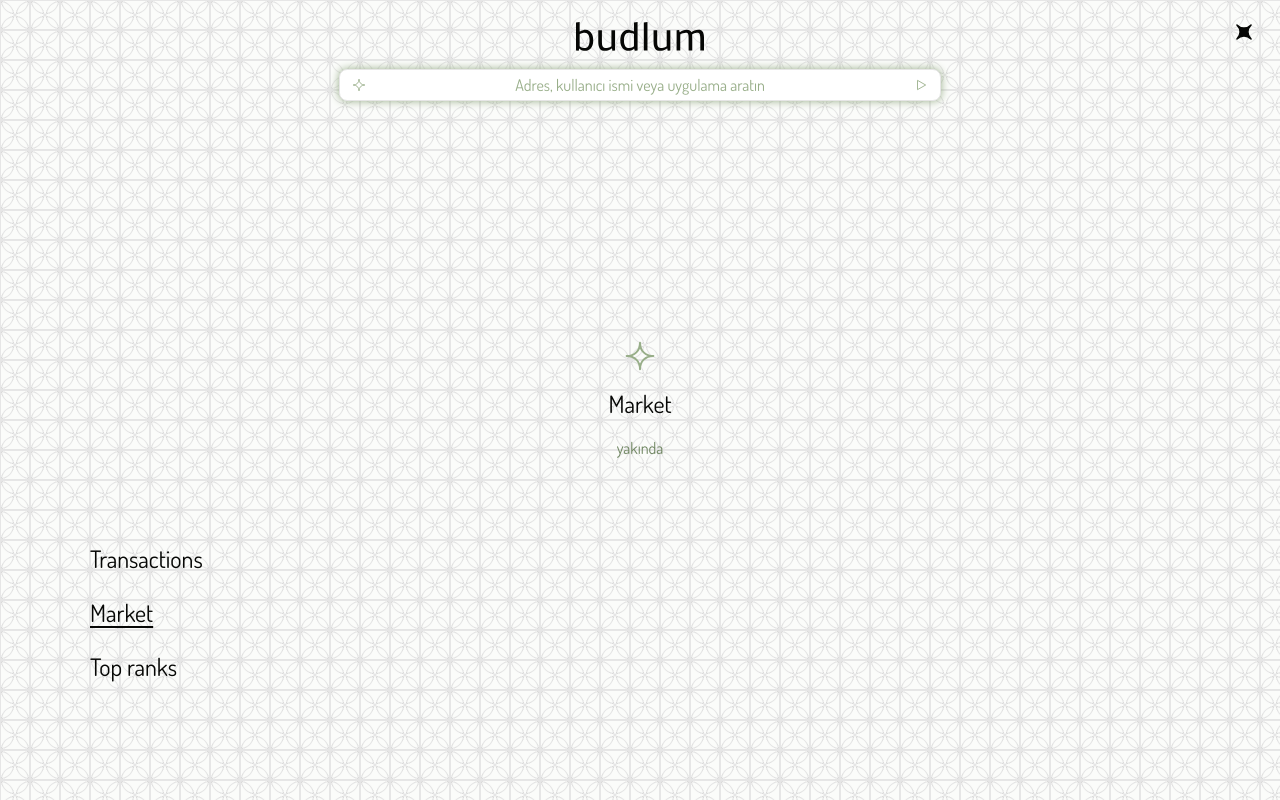
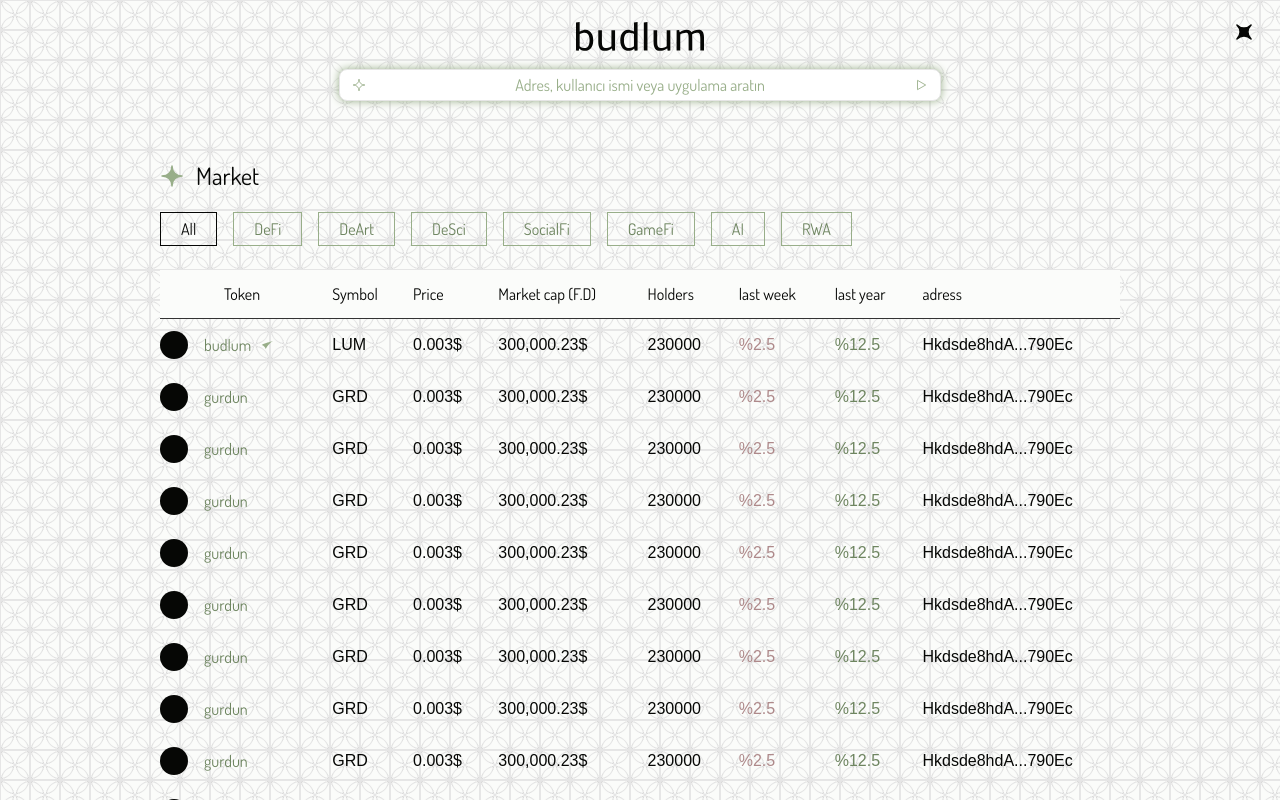
Before and after one commit to budlum-xyz/budlum.com, a Next.js app: page /market in a window 1280 px wide. Built offline with nearby package versions, Linux system fonts and the light colour scheme; a web font is replaced by a local one.

Commit message:
nfts drawer + secretField auto-hide

```diff
--- a/src/app/globals.css
+++ b/src/app/globals.css
@@ -85,6 +85,12 @@
   }
 }
 
+/* Göz hover'ı — hücrelerin çevresinde sage hitbox çizgileri (Figma 2972:2406) */
+.eyes-grid svg:hover rect {
+  stroke: var(--sage);
+  stroke-width: 1.5;
+}
+
 @media (prefers-reduced-motion: reduce) {
   *,
   *::before,
--- a/src/app/market/page.tsx
+++ b/src/app/market/page.tsx
@@ -1,17 +1,85 @@
+import { CategoryTabs } from "@/features/explorer/components/CategoryTabs";
 import { ExplorerShell } from "@/features/explorer/components/ExplorerShell";
 import { Sparkle } from "@/features/explorer/components/glyphs";
+import { COPY } from "@/features/explorer/copy";
+import { MARKET_ROWS } from "@/features/explorer/queries/fixtures";
+import { shortAddress } from "@/features/explorer/utils/format";
 
-/** Market — spec kararı: route placeholder; içerik koyu temada tasarlanmış, Faz 2'de gelecek. */
-export default function MarketPage() {
+/** Market — token listesi tablosu (Figma 2413:2181, koyu tasarım; her iki temada token'larla çalışır). */
+export default async function MarketPage({
+  searchParams,
+}: {
+  searchParams: Promise<{ cat?: string }>;
+}) {
+  const { cat = "All" } = await searchParams;
+  const c = COPY.market.columns;
+
   return (
-    <ExplorerShell>
-      <main className="absolute inset-0 flex items-center justify-center" aria-label="market">
-        <div className="flex flex-col items-center gap-4 text-center">
-          <Sparkle className="size-8 text-sage" />
-          <h1 className="text-2xl">Market</h1>
-          <p className="text-base text-sage-dark">yakında</p>
+    <ExplorerShell hideNav>
+      <main className="absolute inset-0" aria-label="market">
+        <div className="flex h-full flex-col px-[12.5vw] pt-[160px]">
+          <div className="flex items-center gap-3">
+            <Sparkle filled className="size-6 text-sage" />
+            <h1 className="text-2xl">{COPY.market.title}</h1>
+          </div>
+
+          <div className="mt-5">
+            <CategoryTabs base="/market" active={cat} />
+          </div>
+
+          <div className="mt-6 min-h-0 flex-1 overflow-y-auto pb-8">
+            <table className="w-full border-collapse">
+              <thead className="sticky top-0 z-10">
+                <tr className="border-b border-border text-left text-base font-normal">
+                  {[c.token, c.symbol, c.price, c.marketCap, c.holders, c.lastWeek, c.lastYear, c.address].map(
+                    (h) => (
+                      <th key={h} className="bg-canvas py-3 pr-4 font-normal first:pl-16">
+                        {h}
+                      </th>
+                    ),
+                  )}
+                </tr>
+              </thead>
+              <tbody>
+                {MARKET_ROWS.map((row) => (
+                  <tr key={row.id} className="font-data text-base">
+                    <td className="py-3 pr-4">
+                      <span className="flex items-center gap-4">
+                        {/* bg-ink: koyu temada beyaz daire (Figma), açıkta koyu — her ikisinde görünür */}
+                        <span aria-hidden className="size-7 shrink-0 rounded-full bg-ink" />
+                        <span className="flex items-center gap-2 font-ui text-sage-dark">
+                          {row.token}
+                          {row.verified ? <VerifiedGlyph className="size-4 text-sage" /> : null}
+                        </span>
+                      </span>
+                    </td>
+                    <td className="py-3 pr-4">{row.symbol}</td>
+                    <td className="py-3 pr-4">{row.price}</td>
+                    <td className="py-3 pr-4">{row.marketCap}</td>
+                    <td className="py-3 pr-4">{row.holders}</td>
+                    <td className="py-3 pr-4 text-token-rose">{row.lastWeek}</td>
+                    <td className="py-3 pr-4 text-sage-dark">{row.lastYear}</td>
+                    <td className="py-3" title={row.address}>
+                      {shortAddress(row.address, 10, 5)}
+                    </td>
+                  </tr>
+                ))}
+              </tbody>
+            </table>
+          </div>
         </div>
       </main>
     </ExplorerShell>
   );
 }
+
+function VerifiedGlyph({ className }: { className?: string }) {
+  return (
+    <svg viewBox="0 0 24 24" fill="none" className={className} aria-label="doğrulanmış">
+      <path
+        d="M4 12C7 13 9 15 10 18C13 13 16 9 21 6C15 8 11 8 4 12Z"
+        fill="currentColor"
+      />
+    </svg>
+  );
+}
--- a/src/app/top-ranks/page.tsx
+++ b/src/app/top-ranks/page.tsx
@@ -1,15 +1,51 @@
+import { CategoryTabs } from "@/features/explorer/components/CategoryTabs";
 import { ExplorerShell } from "@/features/explorer/components/ExplorerShell";
-import { Sparkle } from "@/features/explorer/components/glyphs";
+import { AppIcon, Sparkle } from "@/features/explorer/components/glyphs";
+import { COPY } from "@/features/explorer/copy";
+import { TRENDING_ROWS } from "@/features/explorer/queries/fixtures";
 
-/** Top ranks — spec kararı: route placeholder; içerik Faz 2'de gelecek. */
-export default function TopRanksPage() {
+/** Top ranks (Revaştakiler) — numaralı uygulama sıralaması (Figma 2277:28). */
+export default async function TopRanksPage({
+  searchParams,
+}: {
+  searchParams: Promise<{ cat?: string }>;
+}) {
+  const { cat = "All" } = await searchParams;
+
   return (
-    <ExplorerShell>
-      <main className="absolute inset-0 flex items-center justify-center" aria-label="top ranks">
-        <div className="flex flex-col items-center gap-4 text-center">
-          <Sparkle className="size-8 text-sage" />
-          <h1 className="text-2xl">Top ranks</h1>
-          <p className="text-base text-sage-dark">yakında</p>
+    <ExplorerShell hideNav>
+      <main className="absolute inset-0" aria-label="top ranks">
+        <div className="flex h-full flex-col px-[12.5vw] pt-[160px]">
+          <div className="flex items-center gap-3">
+            <Sparkle filled className="size-6 text-sage" />
+            <h1 className="text-2xl">{COPY.nav.topRanks}</h1>
+          </div>
+
+          <div className="mt-5">
+            <CategoryTabs base="/top-ranks" active={cat} />
+          </div>
+
+          <ol className="mt-8 flex min-h-0 flex-1 flex-col gap-4 overflow-y-auto pb-4">
+            {TRENDING_ROWS.map((row) => (
+              <li key={row.rank} className="flex items-center gap-5">
+                <span className="w-6 shrink-0 text-right font-data text-lg text-muted">
+                  {row.rank}
+                </span>
+                <AppIcon icon={row.icon} />
+                <span className="flex flex-col leading-tight">
+                  <span className="text-base">{row.name}</span>
+                  <span className="text-sm text-sage-dark">{row.category}</span>
+                </span>
+              </li>
+            ))}
+          </ol>
+
+          <button
+            type="button"
+            className="mb-8 w-fit text-base text-sage-dark underline underline-offset-4 hover:opacity-70"
+          >
+            {COPY.market.allApps}
+          </button>
         </div>
       </main>
     </ExplorerShell>
--- /dev/null
+++ b/src/features/explorer/components/CategoryTabs.tsx
@@ -0,0 +1,29 @@
+import Link from "next/link";
+import { MARKET_CATEGORIES } from "../queries/fixtures";
+
+/**
+ * Kategori filtre pilleri — Figma Market/Revaştakiler: çerçeveli dikdörtgenler,
+ * aktif olan ink, diğerleri sage çerçeveli. Filtre görsel (mock veri tek kategori).
+ */
+export function CategoryTabs({ base, active }: { base: string; active: string }) {
+  return (
+    <div className="flex flex-wrap items-center gap-4">
+      {MARKET_CATEGORIES.map((cat) => {
+        const isActive = cat === active;
+        return (
+          <Link
+            key={cat}
+            href={cat === "All" ? base : `${base}?cat=${encodeURIComponent(cat)}`}
+            replace
+            aria-current={isActive ? "true" : undefined}
+            className={`border px-5 py-1 text-base transition-opacity hover:opacity-70 ${
+              isActive ? "border-ink text-ink" : "border-sage text-sage-dark"
+            }`}
+          >
+            {cat}
+          </Link>
+        );
+      })}
+    </div>
+  );
+}
--- a/src/features/explorer/components/me/HomeYouCard.tsx
+++ b/src/features/explorer/components/me/HomeYouCard.tsx
@@ -30,7 +30,7 @@
       <Link
         href="/accounts"
         aria-label="hesap değiştir"
-        className="ml-auto text-sage transition-opacity hover:opacity-70"
+        className="ml-auto text-sage transition-all hover:drop-shadow-[0_0_6px_#98ae89]"
       >
         <GearOutline className="size-6" />
       </Link>
--- a/src/features/explorer/copy.ts
+++ b/src/features/explorer/copy.ts
@@ -37,6 +37,20 @@
     error: "bir şeyler ters gitti",
     retry: "tekrar dene",
   },
+  market: {
+    title: "Market",
+    allApps: "Tüm uygulamaları aç",
+    columns: {
+      token: "Token",
+      symbol: "Symbol",
+      price: "Price",
+      marketCap: "Market cap (F.D)",
+      holders: "Holders",
+      lastWeek: "last week",
+      lastYear: "last year",
+      address: "adress", // Figma'daki yazımla — tasarımcı düzeltirse copy'den değişir
+    },
+  },
   wallet: {
     haveWallet: "zaten bir cüzdanım var",
     securityTitle: "tohum tümceciğin tek kurtarma anahtarındır",
--- a/src/features/explorer/graph/GraphScene.tsx
+++ b/src/features/explorer/graph/GraphScene.tsx
@@ -54,7 +54,8 @@
         const hovered = hoveredId === node.id;
         const selected = selectedId === node.id;
         const half = node.size / 2;
-        const boxPad = 6;
+        // Hitbox en az 44x44 CSS px (a11y, koyu spec §16)
+        const boxPad = Math.max(6, (44 - node.size) / 2);
         const interactive = Boolean(onNodeClick) && !selected;
         return (
           <g
--- a/src/features/explorer/queries/fixtures.ts
+++ b/src/features/explorer/queries/fixtures.ts
@@ -1,4 +1,5 @@
 import type {
+  AppCategory,
   GraphNode,
   TransactionRow,
   WalletGraph,
```
